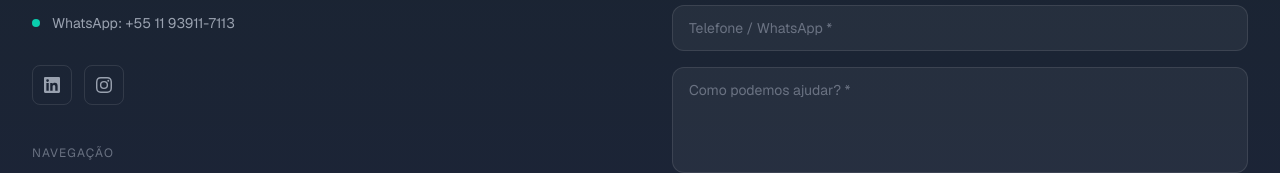
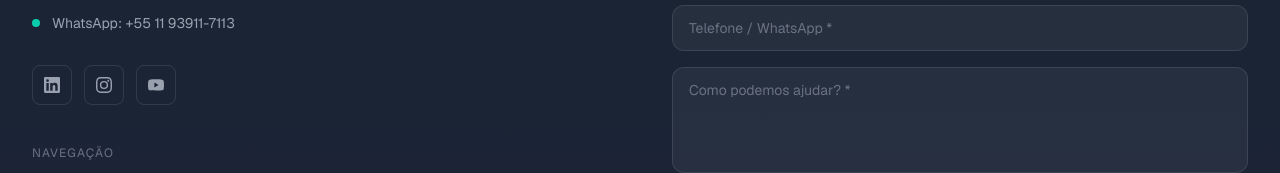
Before and after one commit to eikerafa-nerdzone/nerdzone-site, a Next.js app: page / in a window 1280 px wide. Shown: the part 5098-5271 px from the top of the page. Built offline with nearby package versions, Linux system fonts and the light colour scheme.

Commit message:
feat: add YouTube social link to footer

```diff
--- a/components/layout/footer.tsx
+++ b/components/layout/footer.tsx
@@ -253,9 +253,19 @@ export function Footer() {
                   aria-label="Instagram da Nerdzone"
                   className="w-10 h-10 rounded-lg border border-white/10 flex items-center justify-center text-gray-400 hover:text-brand-teal hover:border-brand-teal/40 transition-all duration-200"
                 >
-                  {/* Instagram icon */}
                   <svg viewBox="0 0 24 24" fill="currentColor" className="w-4 h-4">
                     <path d="M12 2.163c3.204 0 3.584.012 4.85.07 3.252.148 4.771 1.691 4.919 4.919.058 1.265.069 1.645.069 4.849 0 3.205-.012 3.584-.069 4.849-.149 3.225-1.664 4.771-4.919 4.919-1.266.058-1.644.07-4.85.07-3.204 0-3.584-.012-4.849-.07-3.26-.149-4.771-1.699-4.919-4.92-.058-1.265-.07-1.644-.07-4.849 0-3.204.013-3.583.07-4.849.149-3.227 1.664-4.771 4.919-4.919 1.266-.057 1.645-.069 4.849-.069zM12 0C8.741 0 8.333.014 7.053.072 2.695.272.273 2.69.073 7.052.014 8.333 0 8.741 0 12c0 3.259.014 3.668.072 4.948.2 4.358 2.618 6.78 6.98 6.98C8.333 23.986 8.741 24 12 24c3.259 0 3.668-.014 4.948-.072 4.354-.2 6.782-2.618 6.979-6.98.059-1.28.073-1.689.073-4.948 0-3.259-.014-3.667-.072-4.947-.196-4.354-2.617-6.78-6.979-6.98C15.668.014 15.259 0 12 0zm0 5.838a6.162 6.162 0 100 12.324 6.162 6.162 0 000-12.324zM12 16a4 4 0 110-8 4 4 0 010 8zm6.406-11.845a1.44 1.44 0 100 2.881 1.44 1.44 0 000-2.881z" />
+                  </svg>
+                </a>
+                <a
+                  href={siteConfig.youtube}
+                  target="_blank"
+                  rel="noopener noreferrer"
+                  aria-label="YouTube da Nerdzone"
+                  className="w-10 h-10 rounded-lg border border-white/10 flex items-center justify-center text-gray-400 hover:text-brand-teal hover:border-brand-teal/40 transition-all duration-200"
+                >
+                  <svg viewBox="0 0 24 24" fill="currentColor" className="w-4 h-4">
+                    <path d="M23.498 6.186a3.016 3.016 0 00-2.122-2.136C19.505 3.545 12 3.545 12 3.545s-7.505 0-9.377.505A3.017 3.017 0 00.502 6.186C0 8.07 0 12 0 12s0 3.93.502 5.814a3.016 3.016 0 002.122 2.136c1.871.505 9.376.505 9.376.505s7.505 0 9.377-.505a3.015 3.015 0 002.122-2.136C24 15.93 24 12 24 12s0-3.93-.502-5.814zM9.545 15.568V8.432L15.818 12l-6.273 3.568z" />
                   </svg>
                 </a>
               </div>
--- a/lib/constants.ts
+++ b/lib/constants.ts
@@ -9,6 +9,7 @@ export const siteConfig = {
   whatsappMessage: "Olá! Vim pelo site da Nerdzone e gostaria de saber mais.",
   linkedin: "https://linkedin.com/company/nerdzone-solutions",
   instagram: "https://instagram.com/nerdzone.solutions",
+  youtube: "https://www.youtube.com/@NerdzoneIA",
 }
 
 /** Tema temporário da Copa do Mundo 2026. Remover ao encerrar (~2026-07-19): basta `false`. */
```
